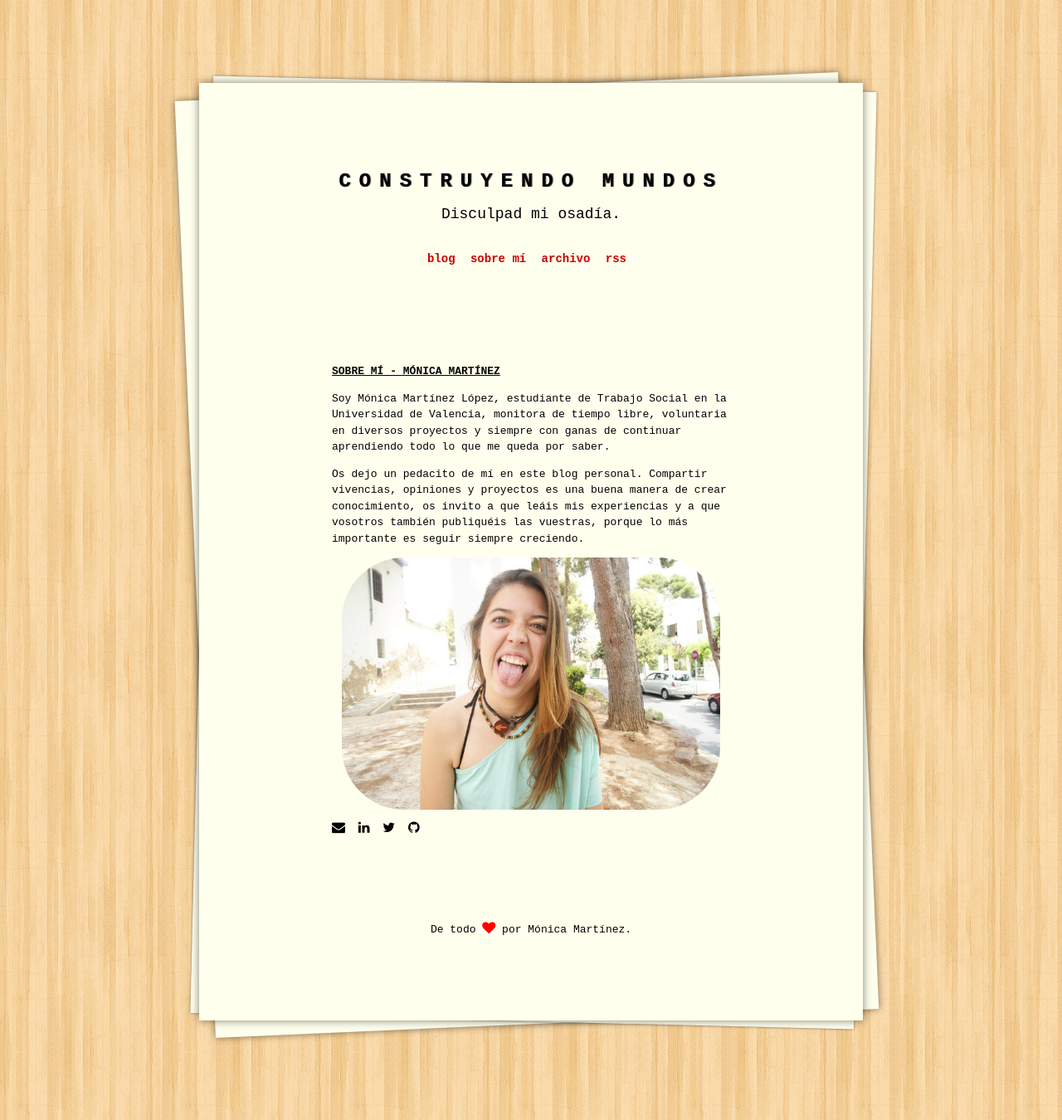
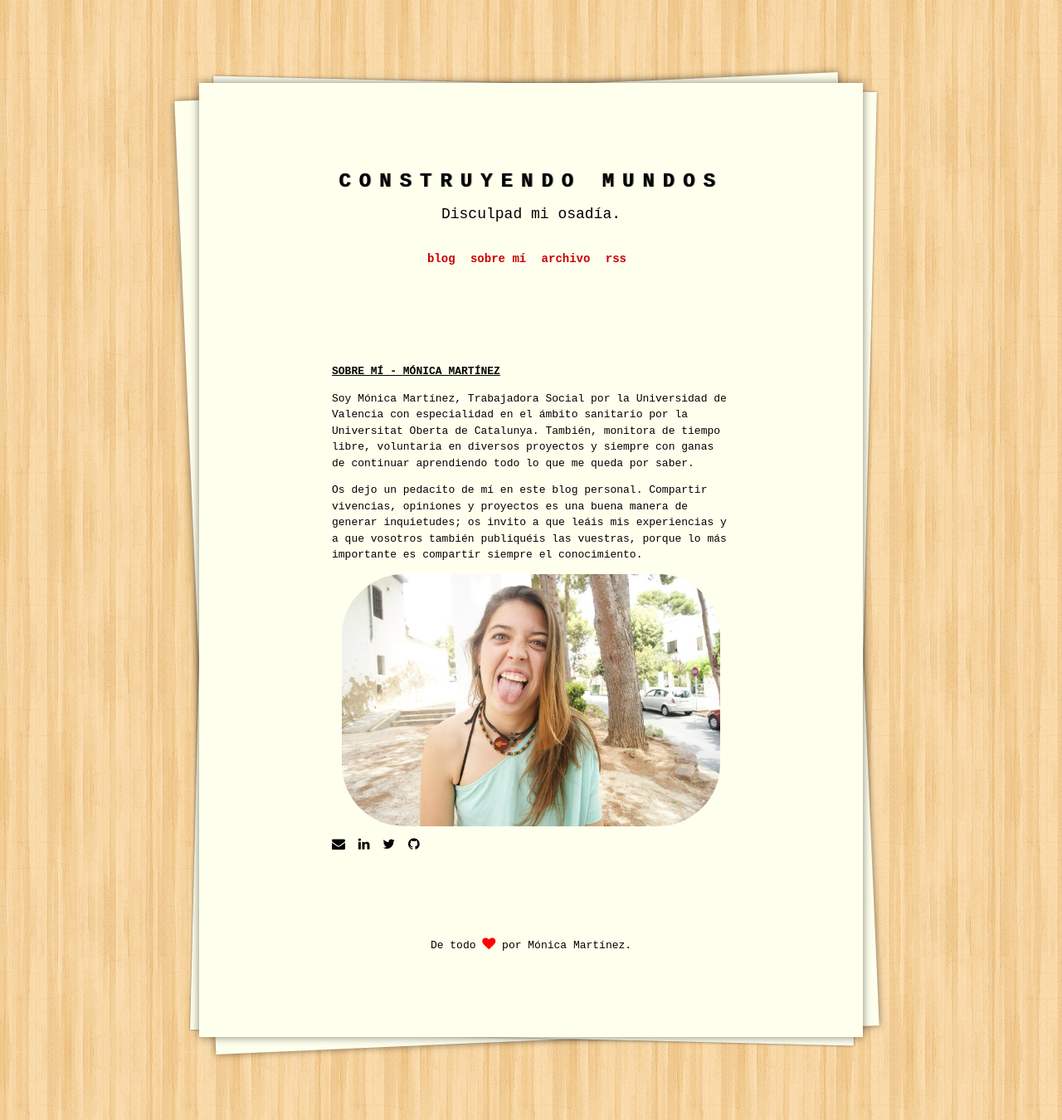
Before and after one commit to monimarlo/monimarlo.github.io, a Jekyll site: the page built from about.md, in a window 1280 px wide. Shown: the whole page at 83% size. Built offline with Jekyll 4.4.1, drawn with Linux system fonts in a browser that asks for light colours; nearby versions of some CDN libraries.

Commit message:
Updated about

```diff
--- a/about.md
+++ b/about.md
@@ -4,9 +4,9 @@ title: Sobre mí - Mónica Martínez
 permalink: /about/
 ---
 
-Soy Mónica Martínez López, estudiante de Trabajo Social en la Universidad de Valencia, monitora de tiempo libre, voluntaria en diversos proyectos y siempre con ganas de continuar aprendiendo todo lo que me queda por saber.
+Soy Mónica Martínez, Trabajadora Social por la Universidad de Valencia con especialidad en el ámbito sanitario por la Universitat Oberta de Catalunya. También, monitora de tiempo libre, voluntaria en diversos proyectos y siempre con ganas de continuar aprendiendo todo lo que me queda por saber.
 
-Os dejo un pedacito de mí en este blog personal. Compartir vivencias, opiniones y proyectos es una buena manera de crear conocimiento, os invito a que leáis mis experiencias y a que vosotros también publiquéis las vuestras, porque lo más importante es seguir siempre creciendo.
+Os dejo un pedacito de mí en este blog personal. Compartir vivencias, opiniones y proyectos es una buena manera de generar inquietudes; os invito a que leáis mis experiencias y a que vosotros también publiquéis las vuestras, porque lo más importante es compartir siempre el conocimiento.
 
 <a href="/images/image.jpg"><img id="circular_logo" src="/images/image.jpg" width="95%"></a>
 
```
